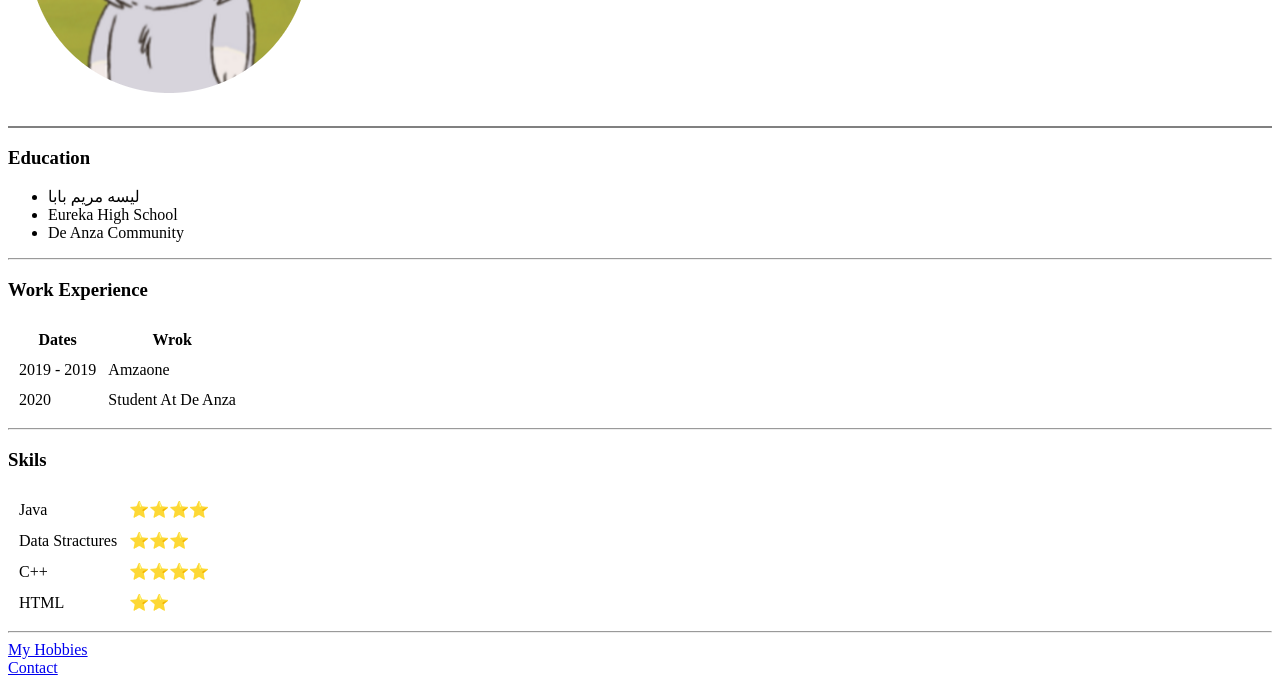
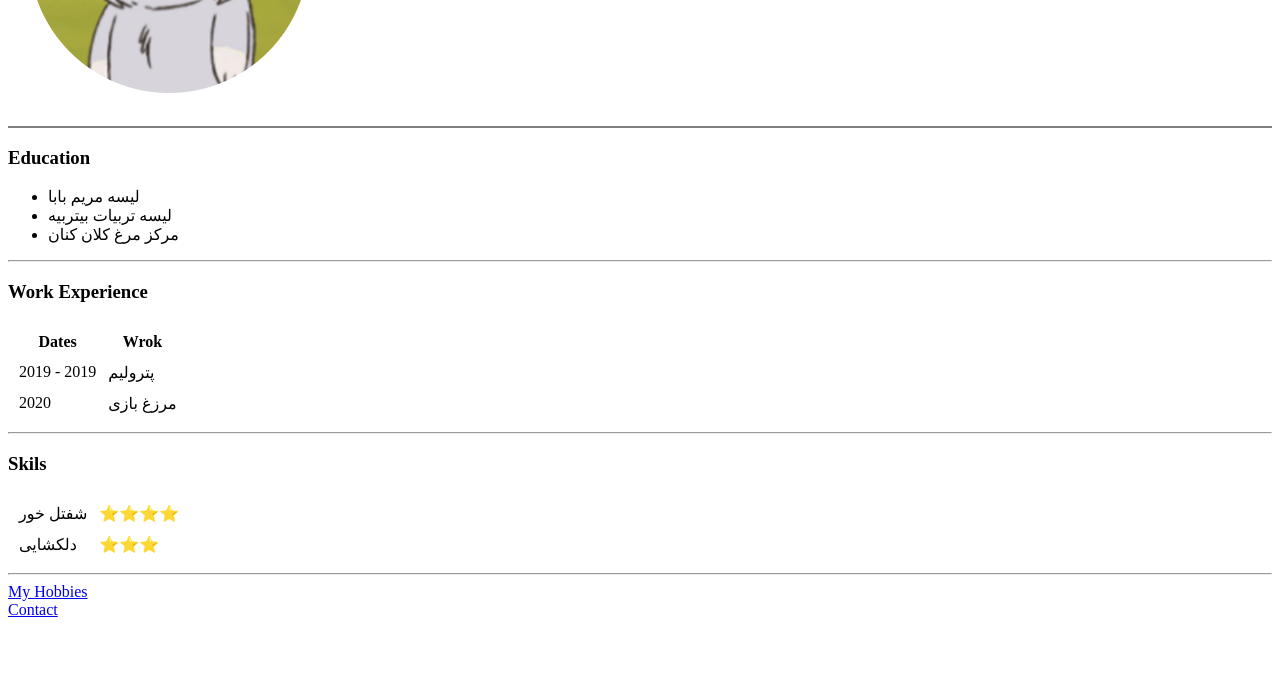
Before and after one commit to RunFastToGoal/cv, a plain HTML site: page index.html in a window 1280 px wide. Shown: the part 216-901 px from the top of the page. After the commit the page ends 843 px from the top, so only its background shows below. Drawn offline with Linux system fonts and the light colour scheme.

Commit message:
Update index.html

```diff
--- a/index.html
+++ b/index.html
@@ -22,8 +22,8 @@
   <h3>Education</h3>
   <ul>
     <li>لیسه مریم بابا</li>
-    <li>Eureka High School</li>
-    <li>De Anza Community</li>
+    <li>لیسه تربیات بیتربیه</li>
+    <li>مرکز مرغ کلان کنان</li>
   </ul>
   <hr>
   <h3>Work Experience</h3>
@@ -36,11 +36,11 @@
     <tbody>
       <tr>
         <td>2019 - 2019</td>
-        <td>Amzaone</td>
+        <td>پترولیم</td>
       </tr>
       <tr>
         <td>2020</td>
-        <td>Student At De Anza</td>
+        <td>مرزغ بازی</td>
       </tr>
     </tbody>
   </table>
@@ -48,20 +48,12 @@
   <h3>Skils</h3>
   <table cellspacing="10">
     <tr>
-      <td>Java</td>
+      <td>شفتل خور</td>
       <td>⭐⭐⭐⭐</td>
     </tr>
     <tr>
-      <td>Data Stractures</td>
+      <td>دلکشایی</td>
       <td>⭐⭐⭐</td>
-    </tr>
-    <tr>
-      <td>C++</td>
-      <td>⭐⭐⭐⭐</td>
-    </tr>
-    <tr>
-      <td>HTML</td>
-      <td>⭐⭐</td>
     </tr>
   </table>
   <hr>
```
